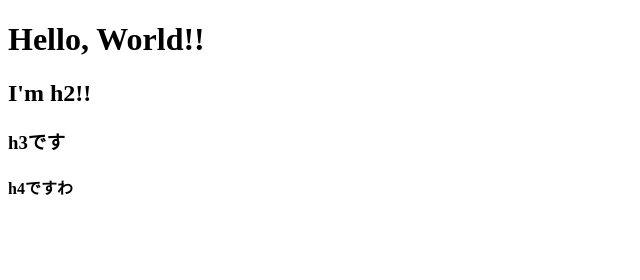
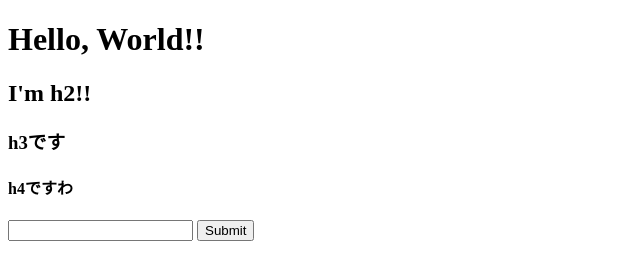
Before and after one commit to K-Onaka/K-Onaka.practice, a plain HTML site: page index.html in a window 1280 px wide. Shown: the whole page, without its empty margins (0-640 px from the left). Drawn offline with Linux system fonts and the light colour scheme.

Commit message:
フォーム一部追加

```diff
--- a/index.html
+++ b/index.html
@@ -13,5 +13,10 @@
     <h3>h3です</h3>
 
     <h4>h4ですわ</h4>
+
+    <form action="#">
+        <input type="text">
+        <input type="submit">
+    </form>
 </body>
 </html>
```
